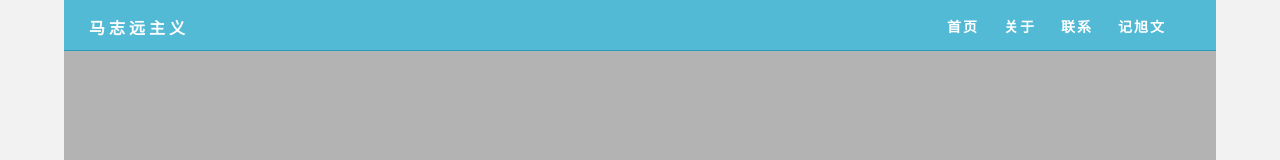
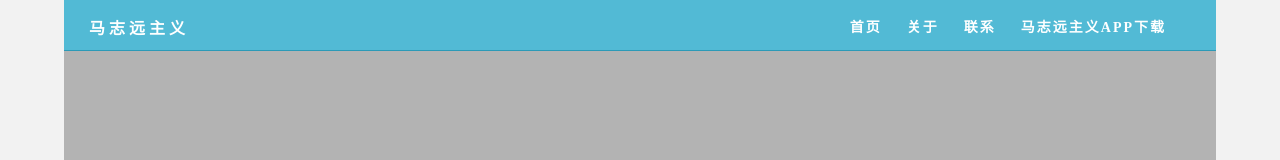
Before and after one commit to MZYISM/MZYZYweb, a plain HTML site: page index.html in a window 1280 px wide. Shown: the top 160 px of the page. Drawn offline with Linux system fonts and the light colour scheme.

Commit message:
Add files via upload

```diff
--- a/index.html
+++ b/index.html
@@ -42,7 +42,7 @@ a:active {
         <li><a href="#hero">首页</a></li>
         <li><a href="#about">关于</a></li>
         <li> <a href="#contact">联系</a></li>
-		  <li> <a href="#contact">记旭文</a></li>
+		  <li> <a href="download.html">马志远主义APP下载</a></li>
       </ul>
     </nav>
   </header>
```
